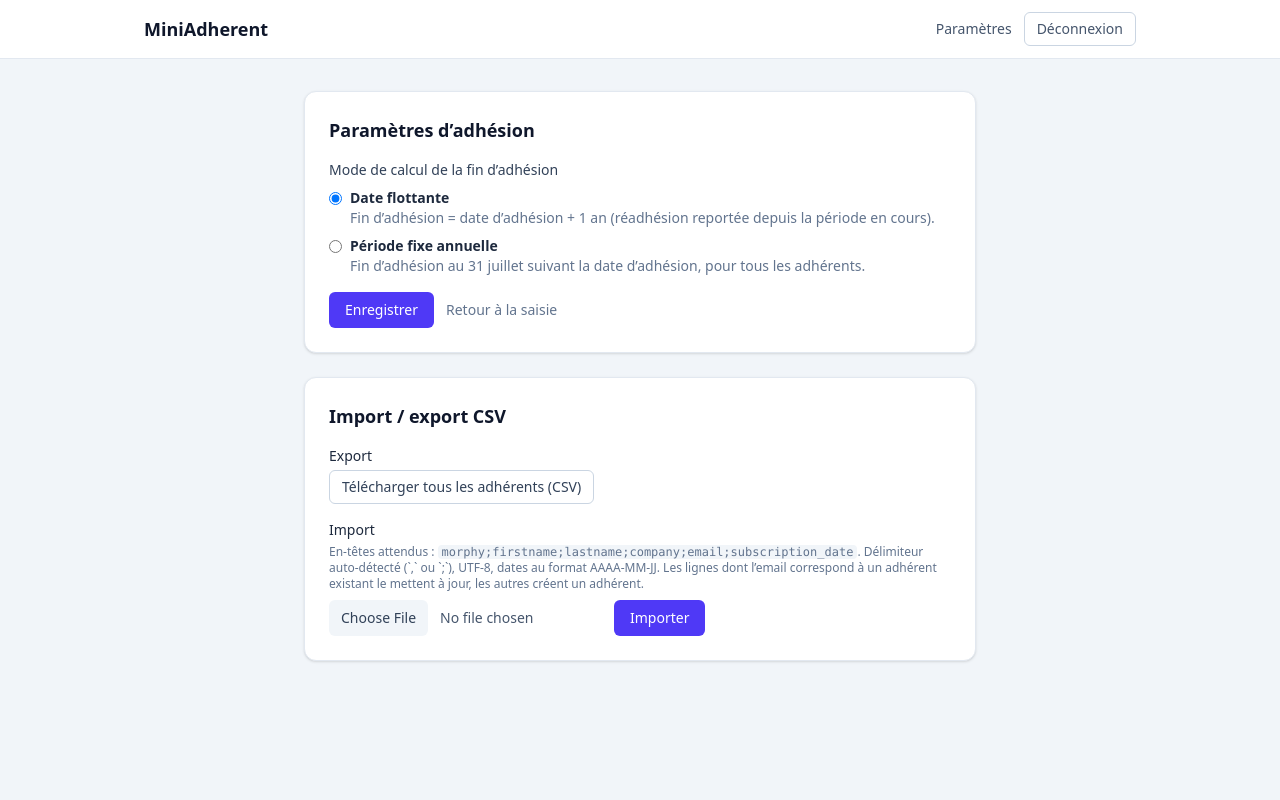
After one commit to Givrix/MiniAdherent, a Laravel app: page /settings in a window 1280 px wide. The commit adds this page. Run offline with Laravel 12, Linux system fonts and the light colour scheme; a user stored in the database is signed in; data comes from the database, SQL or seed files in the repository; tables that the repository leaves empty hold one stand-in row (values such as "Sample post"); style sheets or scripts are compiled from the project's sources.

Commit message:
Paramètres de mode d'adhésion (flottant/période fixe) et import/export CSV des membres

```diff
--- /dev/null
+++ b/app/Http/Controllers/SettingsController.php
@@ -0,0 +1,186 @@
+<?php
+
+namespace App\Http\Controllers;
+
+use App\Models\Member;
+use App\Models\Setting;
+use App\Services\SubscriptionPeriod;
+use Carbon\Carbon;
+use Illuminate\Http\RedirectResponse;
+use Illuminate\Http\Request;
+use Illuminate\Support\Str;
+use Symfony\Component\HttpFoundation\StreamedResponse;
+
+class SettingsController extends Controller
+{
+    public function edit()
+    {
+        return view('settings', [
+            'mode' => SubscriptionPeriod::mode(),
+        ]);
+    }
+
+    public function update(Request $request): RedirectResponse
+    {
+        $data = $request->validate([
+            'subscription_mode' => ['required', 'in:'.implode(',', SubscriptionPeriod::MODES)],
+        ], [
+            'subscription_mode.required' => 'Le mode d’adhésion est obligatoire.',
+            'subscription_mode.in' => 'Le mode d’adhésion est invalide.',
+        ]);
+
+        Setting::set('subscription_mode', $data['subscription_mode']);
+
+        return redirect()->route('settings.edit')->with('status', 'Paramètres enregistrés.');
+    }
+
+    public function exportMembers(): StreamedResponse
+    {
+        $filename = 'adherents-'.now()->format('Ymd-His').'.csv';
+
+        return response()->streamDownload(function () {
+            $out = fopen('php://output', 'w');
+            fwrite($out, "\xEF\xBB\xBF");
+            fputcsv($out, ['morphy', 'firstname', 'lastname', 'company', 'email', 'subscription_date', 'subscription_end'], ';');
+
+            Member::query()->orderBy('lastname')->orderBy('firstname')->chunk(500, function ($members) use ($out) {
+                foreach ($members as $member) {
+                    fputcsv($out, [
+                        $member->morphy,
+                        $member->firstname,
+                        $member->lastname,
+                        $member->company,
+                        $member->email,
+                        $member->subscription_date?->toDateString(),
+                        $member->subscription_end?->toDateString(),
+                    ], ';');
+                }
+            });
+
+            fclose($out);
+        }, $filename, ['Content-Type' => 'text/csv; charset=UTF-8']);
+    }
+
+    public function importMembers(Request $request): RedirectResponse
+    {
+        $request->validate([
+            'file' => ['required', 'file', 'mimes:csv,txt', 'max:2048'],
+        ], [
+            'file.required' => 'Choisir un fichier CSV.',
+            'file.mimes' => 'Le fichier doit être un CSV.',
+        ]);
+
+        $handle = fopen($request->file('file')->getRealPath(), 'r');
+        $separator = $this->detectSeparator($handle);
+
+        $header = fgetcsv($handle, 0, $separator);
+        if ($header === false) {
+            fclose($handle);
+
+            return redirect()->route('settings.edit')->with('import_errors', ['Fichier vide ou illisible.']);
+        }
+
+        $header[0] = ltrim($header[0], "\xEF\xBB\xBF");
+        $columns = array_map(fn ($column) => Str::of(trim((string) $column))->lower()->__toString(), $header);
+        $required = ['firstname', 'lastname', 'company', 'email', 'morphy', 'subscription_date'];
+
+        $created = 0;
+        $updated = 0;
+        $errors = [];
+        $line = 1;
+
+        while (($row = fgetcsv($handle, 0, $separator)) !== false) {
+            $line++;
+            $memberData = [];
+
+            foreach ($required as $index => $name) {
+                $position = array_search($name, $columns, true);
+                $memberData[$name] = $position === false ? null : trim((string) ($row[$position] ?? ''));
+            }
+
+            if (implode('', array_map('strval', $row)) === '') {
+                continue;
+            }
+
+            $morphy = in_array($memberData['morphy'], ['phy', 'mor'], true) ? $memberData['morphy'] : 'phy';
+
+            if ($morphy === 'phy' && ($memberData['firstname'] === '' || $memberData['lastname'] === '')) {
+                $errors[] = "Ligne {$line} : prénom et nom requis pour une personne physique.";
+
+                continue;
+            }
+
+            if ($morphy === 'mor' && $memberData['company'] === '') {
+                $errors[] = "Ligne {$line} : société requise pour une personne morale.";
+
+                continue;
+            }
+
+            if ($memberData['email'] !== '' && ! filter_var($memberData['email'], FILTER_VALIDATE_EMAIL)) {
+                $errors[] = "Ligne {$line} : email invalide.";
+
+                continue;
+            }
+
+            $subscriptionDate = null;
+            if ($memberData['subscription_date'] !== '') {
+                $subscriptionDate = $this->parseDate($memberData['subscription_date']);
+                if ($subscriptionDate === null) {
+                    $errors[] = "Ligne {$line} : date d’adhésion illisible (attendu AAAA-MM-JJ).";
+
+                    continue;
+                }
+                if ($subscriptionDate->isFuture()) {
+                    $errors[] = "Ligne {$line} : date d’adhésion dans le futur.";
+
+                    continue;
+                }
+            }
+
+            $attributes = [
+                'morphy' => $morphy,
+                'firstname' => $memberData['firstname'] !== '' ? mb_strtoupper($memberData['firstname']) : null,
+                'lastname' => $memberData['lastname'] !== '' ? mb_strtoupper($memberData['lastname']) : null,
+                'company' => $memberData['company'] !== '' ? $memberData['company'] : null,
+                'email' => $memberData['email'] !== '' ? $memberData['email'] : null,
+                'subscription_date' => $subscriptionDate?->toDateString(),
+                'subscription_end' => $subscriptionDate !== null ? SubscriptionPeriod::computeEnd($subscriptionDate->toDateString())->toDateString() : null,
+            ];
+
+            $existing = $attributes['email'] !== null
+                ? Member::query()->where('email', $attributes['email'])->first()
+                : null;
+
+            if ($existing !== null) {
+                $existing->update($attributes);
+                $updated++;
+            } else {
+                Member::create($attributes);
+                $created++;
+            }
+        }
+
+        fclose($handle);
+
+        return redirect()->route('settings.edit')->with([
+            'import_created' => $created,
+            'import_updated' => $updated,
+            'import_errors' => $errors,
+        ]);
+    }
+
+    private function detectSeparator($handle): string
+    {
+        $firstLine = fgets($handle) ?: '';
+        rewind($handle);
+
+        return substr_count($firstLine, ';') >= substr_count($firstLine, ',') ? ';' : ',';
+    }
+
+    private function parseDate(string $value): ?Carbon
+    {
+        $date = Carbon::createFromFormat('Y-m-d', $value);
+
+        return $date instanceof Carbon && $date->format('Y-m-d') === $value ? $date : null;
+    }
+}
--- /dev/null
+++ b/app/Models/Setting.php
@@ -0,0 +1,23 @@
+<?php
+
+namespace App\Models;
+
+use Illuminate\Database\Eloquent\Model;
+use Illuminate\Support\Facades\Cache;
+
+class Setting extends Model
+{
+    protected $fillable = ['key', 'value'];
+
+    public static function get(string $key, ?string $default = null): ?string
+    {
+        return Cache::rememberForever("setting:{$key}", fn () => static::query()->where('key', $key)->value('value') ?? $default);
+    }
+
+    public static function set(string $key, string $value): void
+    {
+        static::query()->updateOrCreate(['key' => $key], ['value' => $value]);
+
+        Cache::forget("setting:{$key}");
+    }
+}
--- /dev/null
+++ b/app/Services/SubscriptionPeriod.php
@@ -0,0 +1,50 @@
+<?php
+
+namespace App\Services;
+
+use App\Models\Setting;
+use Carbon\Carbon;
+use Carbon\CarbonInterface;
+
+class SubscriptionPeriod
+{
+    public const MODE_FLOATING = 'floating';
+
+    public const MODE_FIXED = 'fixed';
+
+    public const MODES = [self::MODE_FLOATING, self::MODE_FIXED];
+
+    public static function mode(): string
+    {
+        return Setting::get('subscription_mode', self::MODE_FLOATING);
+    }
+
+    public static function isRenewalApplicable(): bool
+    {
+        return self::mode() === self::MODE_FLOATING;
+    }
+
+    public static function computeEnd(string $subscriptionDate, ?CarbonInterface $currentEnd = null, bool $renewal = false): Carbon
+    {
+        return match (self::mode()) {
+            self::MODE_FIXED => self::fixedEnd(Carbon::parse($subscriptionDate)),
+            default => self::floatingEnd(Carbon::parse($subscriptionDate), $currentEnd, $renewal),
+        };
+    }
+
+    private static function floatingEnd(Carbon $start, ?CarbonInterface $currentEnd, bool $renewal): Carbon
+    {
+        if ($renewal && $currentEnd instanceof CarbonInterface && $currentEnd->gt($start)) {
+            $start = Carbon::instance($currentEnd->toDateTimeImmutable());
+        }
+
+        return $start->copy()->addYear();
+    }
+
+    private static function fixedEnd(Carbon $start): Carbon
+    {
+        $end = $start->copy()->setDate((int) $start->format('Y'), 7, 31);
+
+        return $start->gte($end) ? $end->addYear() : $end;
+    }
+}
--- a/resources/js/components/MembersApp.vue
+++ b/resources/js/components/MembersApp.vue
@@ -81,7 +81,7 @@
           <p v-if="errors.email" class="mt-1 text-sm text-red-600">{{ errors.email[0] }}</p>
         </div>
 
-        <label v-if="editMode" class="flex w-fit items-center gap-2 text-sm text-slate-600">
+        <label v-if="editMode && subscriptionMode === 'floating'" class="flex w-fit items-center gap-2 text-sm text-slate-600">
           <input type="checkbox" v-model="renewal" class="rounded border-slate-300 text-indigo-600" />
           Reporter la fin d’adhésion depuis la période en cours (réadhésion)
         </label>
@@ -193,6 +193,7 @@
 import { computed, nextTick, onMounted, reactive, ref, watch } from 'vue';
 
 const csrfToken = document.querySelector('meta[name="csrf-token"]')?.content;
+const subscriptionMode = document.getElementById('app')?.dataset.subscriptionMode || 'floating';
 
 const today = new Date().toISOString().slice(0, 10);
 
@@ -228,12 +229,21 @@ const isValid = computed(() => {
   return identityOk && emailOk && form.subscription_date !== '';
 });
 
+function subscriptionEndDate(value) {
+  const date = new Date(value);
+  if (subscriptionMode === 'fixed') {
+    const end = new Date(date.getFullYear(), 6, 31);
+    if (date >= end) end.setFullYear(end.getFullYear() + 1);
+    return end;
+  }
+  date.setFullYear(date.getFullYear() + 1);
+  date.setDate(date.getDate() - 1);
+  return date;
+}
+
 const computedEnd = computed(() => {
   if (form.subscription_date === '') return '';
-  const date = new Date(form.subscription_date);
-  date.setFullYear(date.getFullYear() + 1);
-  date.setDate(date.getDate() - 1);
-  return formatShort(date.toISOString().slice(0, 10));
+  return formatShort(subscriptionEndDate(form.subscription_date).toISOString().slice(0, 10));
 });
 
 function memberDisplay(member) {
--- a/resources/views/home.blade.php
+++ b/resources/views/home.blade.php
@@ -1,5 +1,5 @@
 @extends('layouts.app')
 
 @section('content')
-    <div id="app"></div>
+    <div id="app" data-subscription-mode="{{ \App\Services\SubscriptionPeriod::mode() }}"></div>
 @endsection
--- a/resources/views/layouts/app.blade.php
+++ b/resources/views/layouts/app.blade.php
@@ -12,12 +12,15 @@
         <div class="mx-auto flex max-w-5xl items-center justify-between px-4 py-3">
             <span class="text-lg font-semibold text-slate-900">{{ config('app.name', 'MiniAdherent') }}</span>
             @auth
+                <div class="flex items-center gap-3">
+                    <a href="{{ route('settings.edit') }}" class="text-sm text-slate-600 transition hover:text-slate-900">Paramètres</a>
                 <form method="POST" action="{{ route('logout') }}">
                     @csrf
                     <button type="submit" class="rounded-md border border-slate-300 px-3 py-1.5 text-sm text-slate-600 transition hover:bg-slate-50">
                         Déconnexion
                     </button>
                 </form>
+                </div>
             @endauth
         </div>
     </header>
--- /dev/null
+++ b/resources/views/settings.blade.php
@@ -0,0 +1,89 @@
+@extends('layouts.app')
+
+@section('content')
+    <div class="mx-auto max-w-2xl space-y-6">
+        @if (session('status'))
+            <p class="rounded-md bg-emerald-50 px-4 py-3 text-sm text-emerald-700">{{ session('status') }}</p>
+        @endif
+
+        <section class="rounded-xl border border-slate-200 bg-white p-6 shadow-sm">
+            <h1 class="mb-4 text-lg font-semibold text-slate-900">Paramètres d’adhésion</h1>
+
+            <form method="POST" action="{{ route('settings.update') }}" class="space-y-4">
+                @csrf
+
+                <fieldset>
+                    <legend class="mb-2 block text-sm font-medium text-slate-700">Mode de calcul de la fin d’adhésion</legend>
+
+                    <label class="mb-2 flex items-start gap-2 text-sm">
+                        <input type="radio" name="subscription_mode" value="floating" class="mt-1 text-indigo-600"
+                               @checked($mode === 'floating')>
+                        <span>
+                            <strong class="text-slate-800">Date flottante</strong>
+                            <span class="block text-slate-500">Fin d’adhésion = date d’adhésion + 1 an (réadhésion reportée depuis la période en cours).</span>
+                        </span>
+                    </label>
+
+                    <label class="flex items-start gap-2 text-sm">
+                        <input type="radio" name="subscription_mode" value="fixed" class="mt-1 text-indigo-600"
+                               @checked($mode === 'fixed')>
+                        <span>
+                            <strong class="text-slate-800">Période fixe annuelle</strong>
+                            <span class="block text-slate-500">Fin d’adhésion au 31 juillet suivant la date d’adhésion, pour tous les adhérents.</span>
+                        </span>
+                    </label>
+                </fieldset>
+
+                <div class="flex items-center gap-3">
+                    <button type="submit" class="rounded-md bg-indigo-600 px-4 py-2 text-sm font-medium text-white transition hover:bg-indigo-700">
+                        Enregistrer
+                    </button>
+                    <a href="{{ route('home') }}" class="text-sm text-slate-500 hover:text-slate-700">Retour à la saisie</a>
+                </div>
+            </form>
+        </section>
+
+        <section class="rounded-xl border border-slate-200 bg-white p-6 shadow-sm">
+            <h2 class="mb-4 text-lg font-semibold text-slate-900">Import / export CSV</h2>
+
+            @if (session('import_created') !== null || session('import_updated') !== null || session('import_errors'))
+                <div class="mb-4 space-y-2 rounded-md bg-slate-50 p-3 text-sm">
+                    <p class="text-emerald-700">Import terminé : {{ session('import_created', 0) }} créés, {{ session('import_updated', 0) }} mis à jour.</p>
+                    @foreach (session('import_errors', []) as $error)
+                        <p class="text-red-600">{{ $error }}</p>
+                    @endforeach
+                </div>
+            @endif
+
+            <div class="space-y-4">
+                <div>
+                    <h3 class="mb-1 text-sm font-medium text-slate-800">Export</h3>
+                    <a href="{{ route('members.export') }}"
+                       class="inline-block rounded-md border border-slate-300 px-3 py-1.5 text-sm text-slate-700 transition hover:bg-slate-50">
+                        Télécharger tous les adhérents (CSV)
+                    </a>
+                </div>
+
+                <div>
+                    <h3 class="mb-1 text-sm font-medium text-slate-800">Import</h3>
+                    <p class="mb-2 text-xs text-slate-500">
+                        En-têtes attendus : <code class="rounded bg-slate-100 px-1">morphy;firstname;lastname;company;email;subscription_date</code>.
+                        Délimiteur auto-détecté (`,` ou `;`), UTF-8, dates au format AAAA-MM-JJ.
+                        Les lignes dont l’email correspond à un adhérent existant le mettent à jour, les autres créent un adhérent.
+                    </p>
+                    <form method="POST" action="{{ route('members.import') }}" enctype="multipart/form-data" class="flex items-center gap-3">
+                        @csrf
+                        <input type="file" name="file" accept=".csv,text/csv"
+                               class="text-sm text-slate-600 file:mr-3 file:rounded-md file:border-0 file:bg-slate-100 file:px-3 file:py-2 file:text-sm file:text-slate-700 hover:file:bg-slate-200">
+                        <button type="submit" class="rounded-md bg-indigo-600 px-4 py-2 text-sm font-medium text-white transition hover:bg-indigo-700">
+                            Importer
+                        </button>
+                    </form>
+                    @error('file')
+                        <p class="mt-1 text-sm text-red-600">{{ $message }}</p>
+                    @enderror
+                </div>
+            </div>
+        </section>
+    </div>
+@endsection
--- a/routes/web.php
+++ b/routes/web.php
@@ -2,6 +2,7 @@
 
 use App\Http\Controllers\MemberController;
 use App\Http\Controllers\SessionController;
+use App\Http\Controllers\SettingsController;
 use Illuminate\Support\Facades\Route;
 
 Route::middleware('guest')->group(function () {
@@ -14,6 +15,11 @@ Route::middleware('auth')->group(function () {
 
     Route::get('/', [MemberController::class, 'page'])->name('home');
 
+    Route::get('/settings', [SettingsController::class, 'edit'])->name('settings.edit');
+    Route::post('/settings', [SettingsController::class, 'update'])->name('settings.update');
+    Route::get('/members/export', [SettingsController::class, 'exportMembers'])->name('members.export');
+    Route::post('/members/import', [SettingsController::class, 'importMembers'])->name('members.import');
+
     Route::prefix('api/members')->group(function () {
         Route::get('/', [MemberController::class, 'search'])->name('members.search');
         Route::post('/', [MemberController::class, 'store'])->name('members.store');
```
Also changed, not shown: app/Http/Controllers/MemberController.php (+7 -9 lines), tests/Feature/SettingsTest.php (added, +121 -0 lines), README.md, database/migrations/2026_11_22_100000_create_settings_table.php (added).
